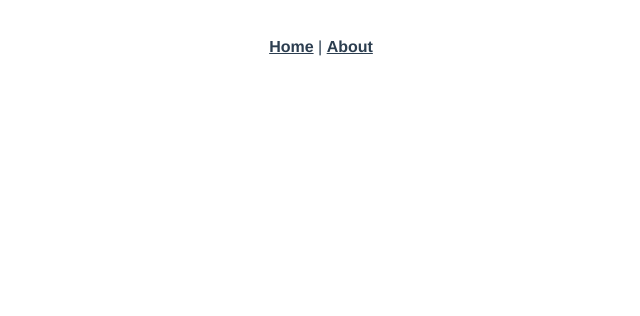
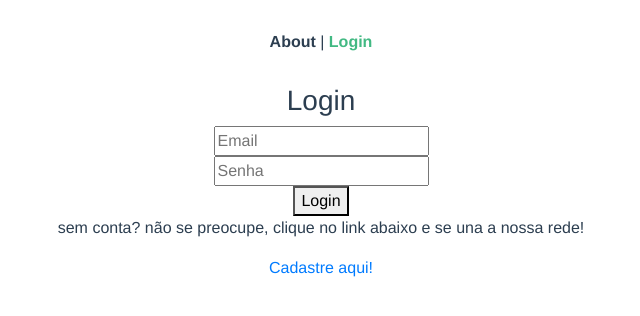
Before and after one commit to JoaovitorFerreira/PortalDeEventos, a Vue app: page /#/login in a window 1280 px wide. Shown: the top 316 px of the page, without its empty margins (319-959 px from the left). Built offline with nearby package versions, Linux system fonts and the light colour scheme; no server answers.

Commit message:
CRUD de usuario
refatoração do codigo.

```diff
--- a/package.json
+++ b/package.json
@@ -7,8 +7,11 @@
     "build": "vue-cli-service build"
   },
   "dependencies": {
+    "bootstrap": "^4.3.1",
+    "firebase": "^6.3.1",
     "vue": "^2.6.10",
     "vue-router": "^3.0.3",
+    "vuefire": "^2.1.0",
     "vuex": "^3.0.1"
   },
   "devDependencies": {
--- a/src/App.vue
+++ b/src/App.vue
@@ -1,8 +1,9 @@
 <template>
   <div id="app">
     <div id="nav">
-      <router-link to="/">Home</router-link> |
-      <router-link to="/about">About</router-link>
+      <router-link to="/about">About</router-link> |
+      <router-link to="/login">Login</router-link>
+
     </div>
     <router-view/>
   </div>
@@ -29,3 +30,7 @@
   color: #42b983;
 }
 </style>
+
+<style lang="css">
+  @import '../node_modules/bootstrap/dist/css/bootstrap.min.css';
+</style>
--- a/src/main.js
+++ b/src/main.js
@@ -2,11 +2,32 @@ import Vue from 'vue'
 import App from './App.vue'
 import router from './router'
 import store from './store'
+import firebase from 'firebase'
 
-Vue.config.productionTip = false
+Vue.config.productionTip = false;
 
-new Vue({
-  router,
-  store,
-  render: function (h) { return h(App) }
-}).$mount('#app')
+let app ='';
+
+const firebaseConfig = {
+  apiKey: "AIzaSyAvagxI_0z8D3JCh-u-M4DVF7ewZFOYQ7s",
+  authDomain: "portal-de-eventos.firebaseapp.com",
+  databaseURL: "https://portal-de-eventos.firebaseio.com",
+  projectId: "portal-de-eventos",
+  storageBucket: "",
+  messagingSenderId: "374776665206",
+  appId: "1:374776665206:web:145895fff72e179a"
+};
+firebase.initializeApp(firebaseConfig);
+
+
+firebase.auth().onAuthStateChanged(()=>{
+  if(!app){
+    app = new Vue({
+      router,
+      store,
+      render:h => {
+        return h(App);
+      }
+    }).$mount('#app');
+  }
+});
--- a/src/router.js
+++ b/src/router.js
@@ -1,25 +1,62 @@
 import Vue from 'vue'
 import Router from 'vue-router'
 import Home from './views/Home.vue'
+import Login from './views/Login.vue'
+import Cadastro from "./views/Cadastro"
+import About from './views/About'
+import firebase from "firebase";
 
 Vue.use(Router)
 
-export default new Router({
+const router = new Router({
   routes: [
     {
-      path: '/',
-      name: 'home',
-      component: Home
+      path: '/home',
+      name: 'Home',
+      component: Home,
+      meta: {
+        requiresAuth: true
+      }
     },
+
+    {
+      path: '/Cadastro',
+      name: 'Cadastro',
+      component: Cadastro
+    },
+
     {
       path: '/about',
-      name: 'about',
-      // route level code-splitting
-      // this generates a separate chunk (about.[hash].js) for this route
-      // which is lazy-loaded when the route is visited.
-      component: function () {
-        return import(/* webpackChunkName: "about" */ './views/About.vue')
-      }
+      name: 'About',
+    },
+
+    {
+      path: '*',
+      redirect:'/login'
+    },
+
+    {
+      path:'/',
+      redirect: '/login'
+
+    },
+
+    {
+      path: '/login',
+      name: 'Login',
+      component: Login
     }
+
   ]
-})
+});
+
+
+router.beforeEach((to, from, next) =>{
+  const currentUser = firebase.auth().currentUser;
+  const requiresAuth = to.matched.some(record => record.meta.requiresAuth);
+  if(requiresAuth && !currentUser) next('login');
+  else if (!requiresAuth && currentUser) next('home');
+  else next();
+});
+
+export default router;
--- /dev/null
+++ b/src/views/Cadastro.vue
@@ -0,0 +1,38 @@
+<template>
+    <div class = "cadastro">
+        <h3> Cadastro</h3>
+        <p>Complete aqui o seu cadastro!</p>
+        <input type="text" v-model="email" placeholder="Email"><br>
+        <input type="password" v-model="password" placeholder="Senha"><br>
+        <button @click="cadastro" >Cadastre-se</button><br>
+        <span>ou volte para a tela de <router-link to="/login">login</router-link></span>
+    </div>
+</template>
+
+<script>
+
+
+    export default {
+        name: "Cadastro",
+        data(){
+            return {}
+        },
+        methods: {
+            cadastro: function () {
+                firebase.auth().createUserWithEmailAndPassword(this.email, this.password).then(
+                    function(user){
+                        this.$router.replace('home')
+                    },
+                    function (err) {
+                        alert('Espere! ' + err.message)
+                    }
+                );
+            }
+        }
+    }
+
+</script>
+
+<style scoped>
+
+</style>
--- a/src/views/Home.vue
+++ b/src/views/Home.vue
@@ -2,10 +2,12 @@
   <div class="home">
     <img alt="Vue logo" src="../assets/logo.png">
     <HelloWorld msg="Welcome to Your Vue.js App"/>
+    <button @click="logout">Logout</button>
   </div>
 </template>
 
 <script>
+
 // @ is an alias to /src
 import HelloWorld from '@/components/HelloWorld.vue'
 
@@ -13,6 +15,13 @@ export default {
   name: 'home',
   components: {
     HelloWorld
+  },
+  methods:{
+    logout: function () {
+      firebase.auth().signOut().then(() =>{
+        this.$router.replace('login')
+      });
+    }
   }
 }
 </script>
--- /dev/null
+++ b/src/views/Login.vue
@@ -0,0 +1,35 @@
+<template>
+    <div class = "login">
+        <h3> Login</h3>
+        <input type="text" placeholder="Email"><br>
+        <input type="password" placeholder="Senha"><br>
+        <button @click="login" >Login</button>
+        <p>sem conta? não se preocupe, clique no link abaixo e se una a nossa rede!</p>
+        <router-link to="/Cadastro">Cadastre aqui!</router-link>
+    </div>
+
+</template>
+
+<script>
+    import firebase from 'firebase'
+    export default {
+        name: "Login",
+        data(){
+            return {
+                email:'',
+                password:''
+            };
+        },
+        methods: {
+            login: function () {
+                firebase.auth().signInWithEmailAndPassword(this.email, this.password).then((user) =>{
+                        this.$router.replace('home')
+                    },
+                    (err) => {
+                        alert('Opa! '+err.message)
+                    }
+                );
+            }
+        }
+    }
+</script>
```
Also changed, not shown: 1 other file (tests, documents, lock files or other folders).
